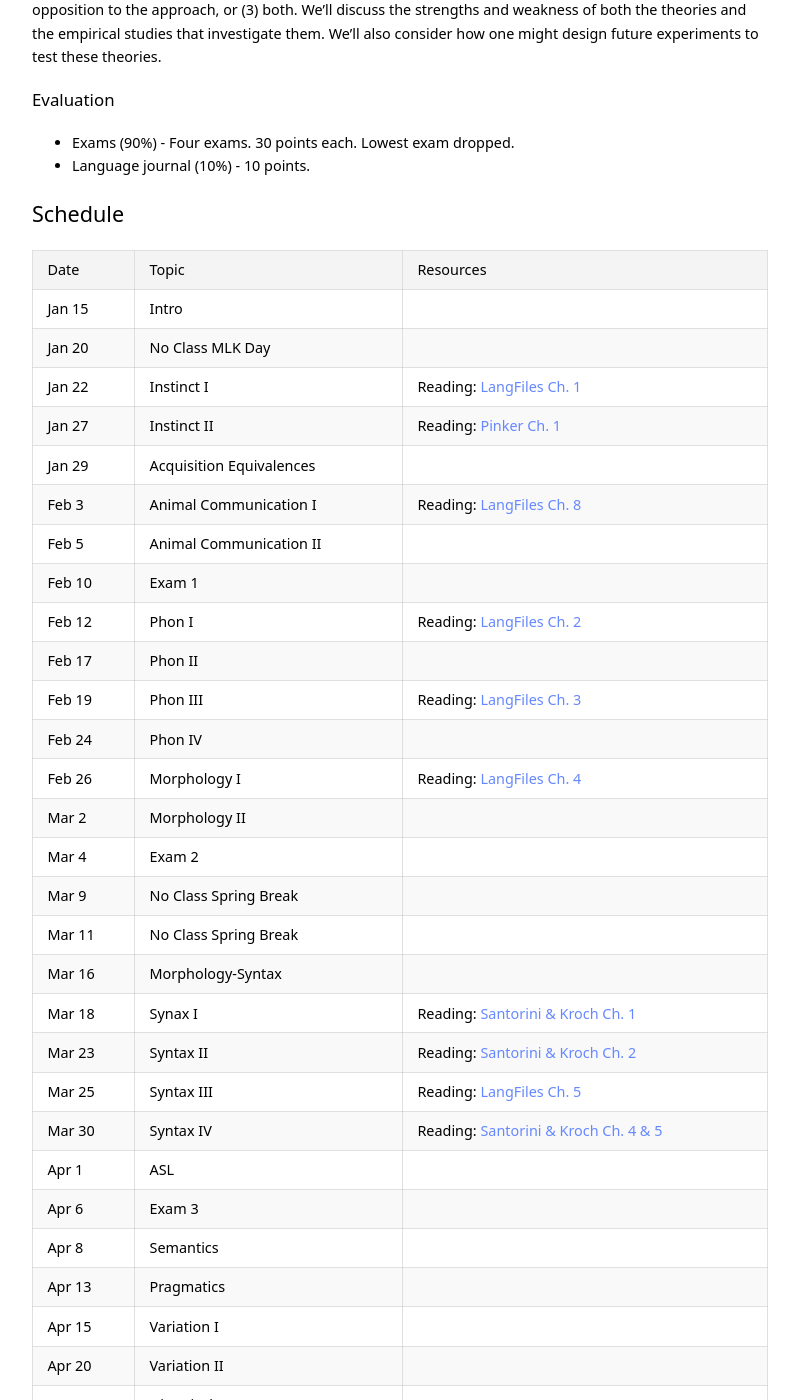
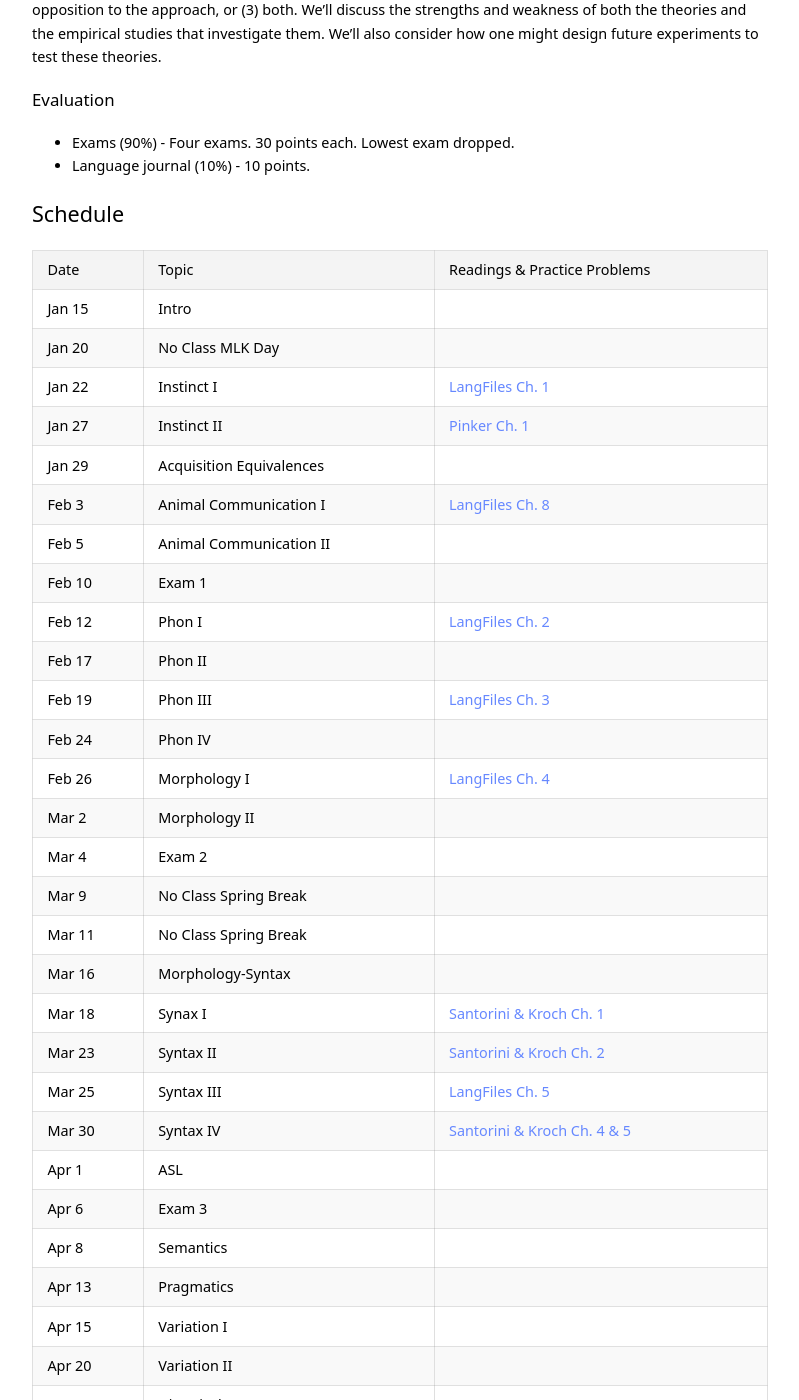
Before and after one commit to kschuler/ling001, a Jekyll site: the page built from ling001/index.md, in a window 1280 px wide and 1400 px high, scrolled down 545 px. Shown: the whole window, without its empty margins (240-1039 px from the left). Built offline with Jekyll 4.4.1, drawn with Linux system fonts in a browser that asks for light colours.

Commit message:
Update index.md

```diff
--- a/ling001/index.md
+++ b/ling001/index.md
@@ -24,30 +24,30 @@ In this seminar, we'll read and discuss classic and contemporary theories of the
 
 ## Schedule
 
-Date | Topic | Resources
+Date | Topic | Readings & Practice Problems
   --- | --- | ---
 Jan 15 |  Intro |
 Jan 20  | **No Class MLK Day** |
-Jan 22 | Instinct I | Reading: [LangFiles Ch. 1]()
-Jan 27  | Instinct II | Reading: [Pinker Ch. 1]()
+Jan 22 | Instinct I | [LangFiles Ch. 1]()
+Jan 27  | Instinct II | [Pinker Ch. 1]()
 Jan 29 | Acquisition Equivalences |
-Feb 3 | Animal Communication I  | Reading: [LangFiles Ch. 8]()
+Feb 3 | Animal Communication I  | [LangFiles Ch. 8]()
 Feb 5 | Animal Communication II |
 Feb 10 | **Exam 1** |
-Feb 12 | Phon I |  Reading: [LangFiles Ch. 2]()
+Feb 12 | Phon I |  [LangFiles Ch. 2]()
 Feb 17 | Phon II |
-Feb 19 | Phon III | Reading: [LangFiles Ch. 3]()
+Feb 19 | Phon III | [LangFiles Ch. 3]()
 Feb 24 | Phon IV |
-Feb 26 | Morphology I | Reading: [LangFiles Ch. 4]()
+Feb 26 | Morphology I | [LangFiles Ch. 4]()
 Mar 2 | Morphology II |
 Mar 4 | **Exam 2** |
 Mar 9 | **No Class Spring Break** |
 Mar 11 | **No Class Spring Break**
 Mar 16 | Morphology-Syntax |
-Mar 18 | Synax I | Reading: [Santorini & Kroch Ch. 1]()
-Mar 23 | Syntax II |  Reading: [Santorini & Kroch Ch. 2]()
-Mar 25 | Syntax III | Reading: [LangFiles Ch. 5]()
-Mar 30 | Syntax IV | Reading: [Santorini & Kroch Ch. 4 & 5]()
+Mar 18 | Synax I | [Santorini & Kroch Ch. 1]()
+Mar 23 | Syntax II |  [Santorini & Kroch Ch. 2]()
+Mar 25 | Syntax III | [LangFiles Ch. 5]()
+Mar 30 | Syntax IV | [Santorini & Kroch Ch. 4 & 5]()
 Apr 1 | ASL |
 Apr 6 | **Exam 3** |
 Apr 8 | Semantics |
```
